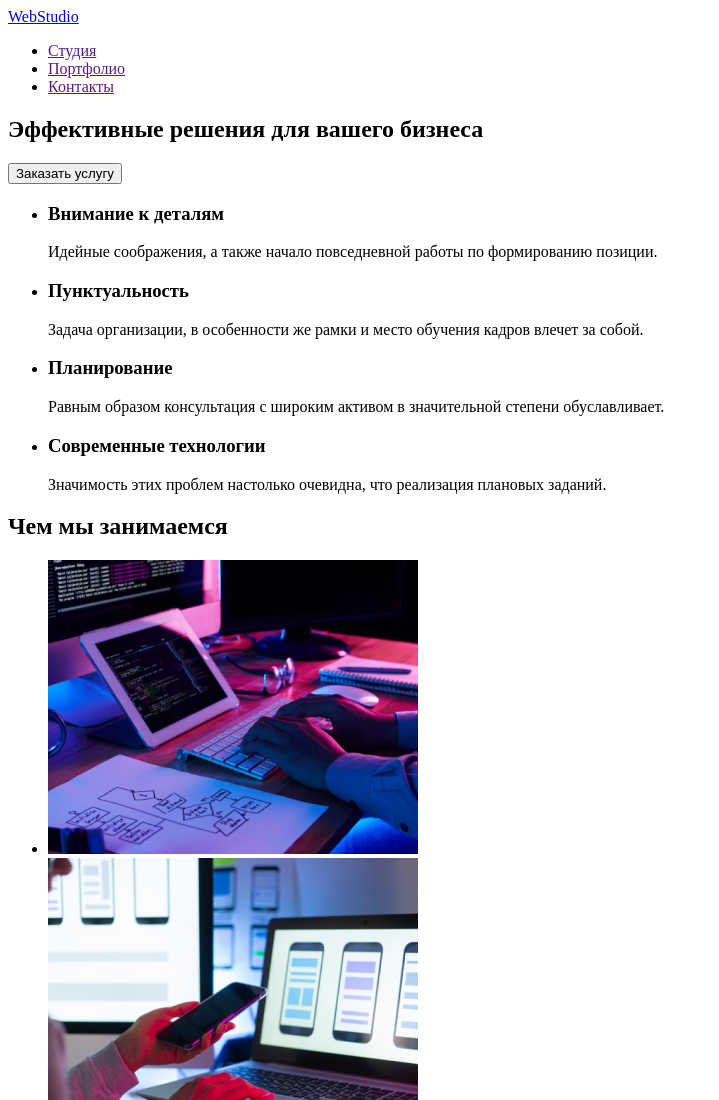
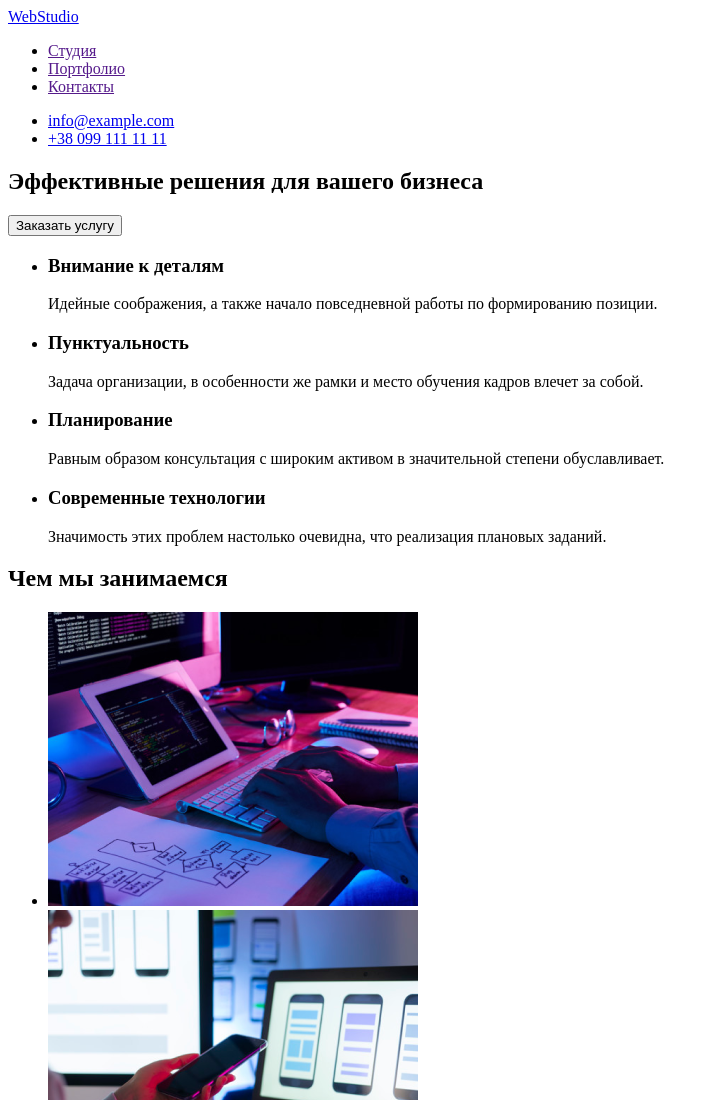
Before and after one commit to Tanya-Razhykova/goit-markup-hw-01, a plain HTML site: page index.html in a window 1280 px wide. Shown: the top 1100 px of the page, without its empty margins (0-719 px from the left). Drawn offline with Linux system fonts and the light colour scheme.

Commit message:
Update index.html

```diff
--- a/index.html
+++ b/index.html
@@ -18,6 +18,14 @@
                 <li> <a href="">Контакты</a></li>
             </ul>
         </nav>
+        <ul>
+            <li>
+                <a href="mailto:info@example.com">info@example.com</a>
+            </li>
+            <li>
+                <a href="tel:+380991111111">+38 099 111 11 11</a>
+            </li>
+        </ul>
     </header>
 <main>
     <section>
```
